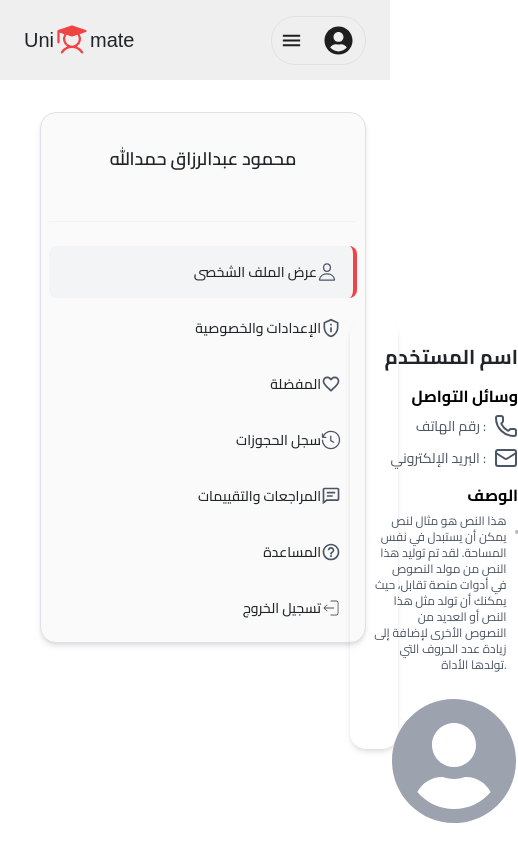
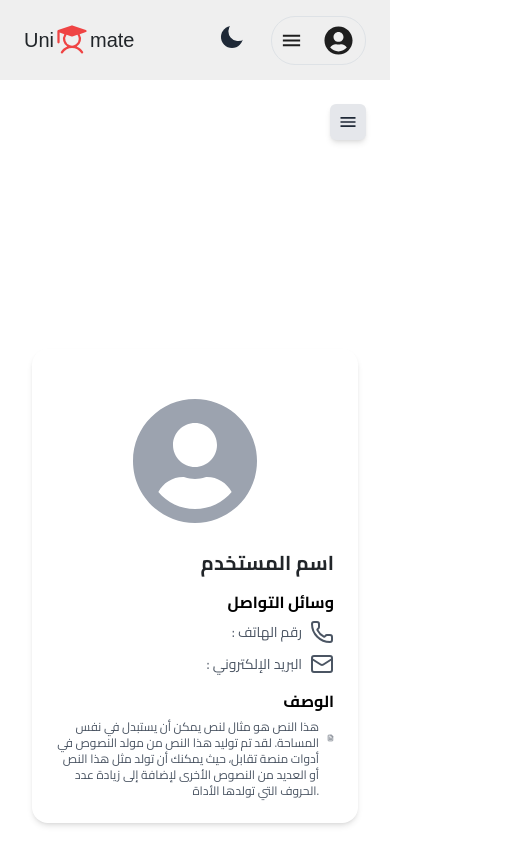
Before and after one commit to Mahmoud-Abd-Elrazek/Unimate, a React (Vite) app: page /auther/profile in a window 390 px wide. Shown: the top 844 px of the page, 518 px wide, since content can reach past the window. Built offline with nearby package versions, Linux system fonts and the light colour scheme; a web font is replaced by a local one.

Commit message:
Update Responsive

```diff
--- a/src/components/SideBar/sideBar.tsx
+++ b/src/components/SideBar/sideBar.tsx
@@ -15,7 +15,7 @@ import useAuthStore from '../../Store/useAuthStore';
 export default function SideBar() {
   const Role = useAuthStore((state) => state.role);
 
-  const links = Role !== 'Owner'
+  const links = Role === 'Owner'
     ? [
         { to: '/auther/profile', label: 'عرض الملف الشخصى', icon: IoPersonOutline },
         { to: '/auther/editprofile', label: 'الإعدادات والخصوصية', icon: MdOutlinePrivacyTip },
--- a/src/components/navbar/navbar.tsx
+++ b/src/components/navbar/navbar.tsx
@@ -40,7 +40,7 @@ export default function NavBar() {
         )}
 
         {/* Theme toggle always visible */}
-        <div className="hidden sm:block">
+        <div className="sm:block">
           <ThemeToggle />
         </div>
 
--- a/src/pages/User_Profile_Pages/AuthorLayout/authorLayout.tsx
+++ b/src/pages/User_Profile_Pages/AuthorLayout/authorLayout.tsx
@@ -1,24 +1,57 @@
 import { Outlet, useLocation } from 'react-router-dom';
+import { useState } from 'react';
+import SideBar from '../../../components/SideBar/sideBar';
+import { IoMdMenu } from 'react-icons/io';
+import { IoMdClose } from 'react-icons/io';
+import './authorLayout.css';
 
-import SideBar from '../../../components/SideBar/sideBar';
-import'./authorLayout.css'
 const AuthorLayout = () => {
   const location = useLocation();
+  const [sidebarOpen, setSidebarOpen] = useState(false);
 
-  // Define routes where the sidebar should be hidden
   const hideSidebarRoutes =
-  location.pathname.startsWith('/auther/editprofile') ||
-  location.pathname === '/auther/help';
+    location.pathname.startsWith('/auther/editprofile') ||
+    location.pathname === '/auther/help';
+
   return (
-    <div className="flex lg:flex-row-reverse  px-4 py-8 lg:py-6 min-h-[80vh]">
-      {/* Show sidebar only if not in hidden list */}
+    <div className="flex flex-col lg:flex-row-reverse min-h-[80vh] relative">
+
+      {/* ✅ Sidebar في الشاشات الكبيرة */}
       {!hideSidebarRoutes && (
-        <aside className="w-full lg:w-[250px] h-full rounded-2xl border border-gray-200 dark:border-gray-700 p-2 bg-[#FAFAFA] dark:bg-[#121111] shadow-md ml-4">
-          <SideBar />
+        <aside className="hidden lg:block lg:w-[250px] p-2 lg:p-4 lg:mt-12">
+          <div className="rounded-2xl border border-gray-200 dark:border-gray-700 bg-[#FAFAFA] dark:bg-[#121111] shadow-md">
+            <SideBar />
+          </div>
         </aside>
       )}
 
-      <main className="flex-1  w-[0px]">
+      {/* ✅ محتوى الصفحة */}
+      <main className="w-full flex-1 px-4 py-6 lg:w-0">
+        {/* ✅ زر إظهار الـ Sidebar في الموبايل */}
+        {!hideSidebarRoutes && !sidebarOpen && (
+          <button
+            onClick={() => setSidebarOpen(true)}
+            className="lg:hidden mb-4 bg-gray-200 dark:bg-gray-700 p-2 rounded-md shadow-md flex justify-self-end"
+          >
+            <IoMdMenu className="text-xl text-gray-800 dark:text-white" />
+          </button>
+        )}
+      {/* ✅ Sidebar Overlay في الموبايل */}
+      {sidebarOpen && (
+        <div className="lg:hidden fixed inset-0  bg-opacity-4 flex justify-end items-start z-50">
+          <div className="sm:w-[50%] md:w-[25%] max-w-sm bg-[#FAFAFA] dark:bg-[#121111] p-4 shadow-lg h-full relative">
+            {/* زر إغلاق */}
+            <button
+              onClick={() => setSidebarOpen(false)}
+              className="bg-gray-200 dark:bg-gray-700 p-2 rounded-md shadow-md"
+            >
+              <IoMdClose />
+            </button>
+
+            <SideBar />
+          </div>
+        </div>
+      )}
 
         <Outlet />
       </main>
--- a/src/pages/User_Profile_Pages/My_properties/my_real_estate.tsx
+++ b/src/pages/User_Profile_Pages/My_properties/my_real_estate.tsx
@@ -1,8 +1,10 @@
 import React from "react";
 import { Swiper, SwiperSlide } from "swiper/react";
 import { Navigation, Pagination } from "swiper/modules";
-
 import ApartmentCard from "../../../components/ApartmentCard/ApartmentCard";
+// import "swiper/css";
+// import "swiper/css/navigation";
+// import "swiper/css/pagination";
 
 const RealEstateSlider: React.FC = () => {
   const properties = [
@@ -14,21 +16,35 @@ const RealEstateSlider: React.FC = () => {
   ];
 
   return (
-    <section className="py-10 w-full px-4">
-      <div className="max-w-6xl mx-auto">
-        <h2 className="text-2xl md:text-3xl font-bold text-center mb-6">عقاراتي</h2>
+    <section className="py-10 w-full px-4 sm:px-6 md:px-10 lg:px-20">
+      <div className="max-w-7xl mx-auto">
+        <h2 className="text-xl sm:text-2xl md:text-3xl font-bold text-center mb-6">
+          عقاراتي
+        </h2>
 
         <div className="relative">
-          {/* السهم السابق ← */}
-          <button className="custom-prev absolute top-1/2 left-[-20px] z-10 -translate-y-1/2 bg-white shadow-md p-2 rounded-full">
-            <svg xmlns="http://www.w3.org/2000/svg" className="w-5 h-5 text-gray-700" fill="none" viewBox="0 0 24 24" stroke="currentColor">
+          {/* السهم السابق */}
+          <button className="custom-prev absolute top-1/2 left-2 sm:-left-5 z-10 -translate-y-1/2 bg-white dark:bg-gray-800 shadow-md p-2 rounded-full">
+            <svg
+              xmlns="http://www.w3.org/2000/svg"
+              className="w-5 h-5 text-gray-700 dark:text-white"
+              fill="none"
+              viewBox="0 0 24 24"
+              stroke="currentColor"
+            >
               <path strokeLinecap="round" strokeLinejoin="round" strokeWidth={2} d="M15 19l-7-7 7-7" />
             </svg>
           </button>
 
-          {/* السهم التالي → */}
-          <button className="custom-next absolute top-1/2 right-[-20px] z-10 -translate-y-1/2 bg-white shadow-md p-2 rounded-full">
-            <svg xmlns="http://www.w3.org/2000/svg" className="w-5 h-5 text-gray-700" fill="none" viewBox="0 0 24 24" stroke="currentColor">
+          {/* السهم التالي */}
+          <button className="custom-next absolute top-1/2 right-2 sm:-right-5 z-10 -translate-y-1/2 bg-white dark:bg-gray-800 shadow-md p-2 rounded-full">
+            <svg
+              xmlns="http://www.w3.org/2000/svg"
+              className="w-5 h-5 text-gray-700 dark:text-white"
+              fill="none"
+              viewBox="0 0 24 24"
+              stroke="currentColor"
+            >
               <path strokeLinecap="round" strokeLinejoin="round" strokeWidth={2} d="M9 5l7 7-7 7" />
             </svg>
           </button>
@@ -44,15 +60,19 @@ const RealEstateSlider: React.FC = () => {
             breakpoints={{
               320: { slidesPerView: 1 },
               640: { slidesPerView: 1 },
-              1024: { slidesPerView: 2 },
-              1280: { slidesPerView: 3 },
+              768: { slidesPerView: 2 },
+              1024: { slidesPerView: 3 },
             }}
             className="h-full"
           >
             {properties.map((property) => (
               <SwiperSlide key={property.id}>
                 <div className="px-2">
-                  <ApartmentCard className="w-full" />
+                  <ApartmentCard
+                    // title={property.title}
+                    // price={property.price}
+                    // image={property.image}
+                  />
                 </div>
               </SwiperSlide>
             ))}
--- a/src/pages/User_Profile_Pages/Profile/profile.tsx
+++ b/src/pages/User_Profile_Pages/Profile/profile.tsx
@@ -9,12 +9,12 @@ const UserProfile = () => {
   return (
     <div>
 
-      { Role !== "Owner" ?
+      {Role !== "Owner" ?
 
 
 
         <div className="min-h-screen flex items-center justify-center p-2 sm:p-4 md:p-10">
-          <div className="shadow-md rounded-2xl w-full max-w-6xl grid md:grid-cols-3 gap-4 sm:gap-6 p-4 sm:p-6 md:p-40 h-[430px]">
+          <div className="shadow-md rounded-2xl w-full max-w-6xl flex flex-col-reverse md:grid md:grid-cols-3 gap-4 sm:gap-6 p-4 sm:p-6 md:p-40 h-auto md:h-[430px]">
 
             {/* محتوى البيانات */}
             <div className="md:col-span-2 text-right space-y-4 sm:space-y-6">
@@ -24,11 +24,11 @@ const UserProfile = () => {
                 <h2 className=" text-[black] font-bold mb-2 dark:text-[white]">وسائل التواصل</h2>
                 <ul className="space-y-2 text-gray-600 text-sm dark:text-[#BDBDBD]">
                   <li className="flex items-center justify-end gap-2 dark:text-[#BDBDBD]">
-                    <span>رقم الهاتف :</span>
+                    <span>: رقم الهاتف </span>
                     <Phone className="text-lg" />
                   </li>
                   <li className="flex items-center justify-end gap-2 dark:text-[#BDBDBD]">
-                    <span>البريد الإلكتروني :</span>
+                    <span>: البريد الإلكتروني </span>
                     <Mail className="text-lg" />
                   </li>
                 </ul>
@@ -46,14 +46,14 @@ const UserProfile = () => {
             </div>
 
             {/* صورة البروفايل */}
-            <div className="flex justify-center items-start ml-4 sm:ml-10  sm:pt-[15px]">
+            <div className="flex justify-center items-center pt-4 md:items-start md:ml-4">
               <FaUserCircle className="w-32 h-32 sm:w-48 sm:h-48 text-gray-400 dark:text-[#BDBDBD]" />
             </div>
           </div>
         </div>
         :
         <div className="min-h-screen flex items-center justify-center p-2 sm:p-4 md:p-10">
-          <div className="shadow-md rounded-2xl w-full max-w-6xl grid md:grid-cols-3 gap-4 sm:gap-6 p-4 sm:p-6 md:p-10">
+          <div className="shadow-md rounded-2xl w-full max-w-6xl flex flex-col-reverse md:grid md:grid-cols-3 gap-4 sm:gap-6 p-4 sm:p-6 md:p-10">
 
             {/* Student Information Content */}
             <div className="md:col-span-2 text-right ">
@@ -101,10 +101,8 @@ const UserProfile = () => {
             </div>
 
             {/* Profile Image and College Info */}
-            <div className="flex flex-col items-center space-y-3 sm:space-y-4">
-              <div className="relative pt-[10px] sm:pt-[15px]">
-                <FaUserCircle className="w-32 h-32 sm:w-48 sm:h-48 rounded-full text-gray-400 dark:text-[#BDBDBD]" strokeWidth={1} />
-              </div>
+            <div className="flex flex-col items-center pt-4 md:pt-0 space-y-3 sm:space-y-4">
+              <FaUserCircle className="w-32 h-32 sm:w-48 sm:h-48 text-gray-400 dark:text-[#BDBDBD]" />
               <div className="text-center space-y-1 sm:space-y-2">
                 <div className="flex items-center justify-center gap-2 text-[black] font-bold dark:text-[white] text-sm sm:text-base">
                   <span> ..... طالب في كلية </span>
```
